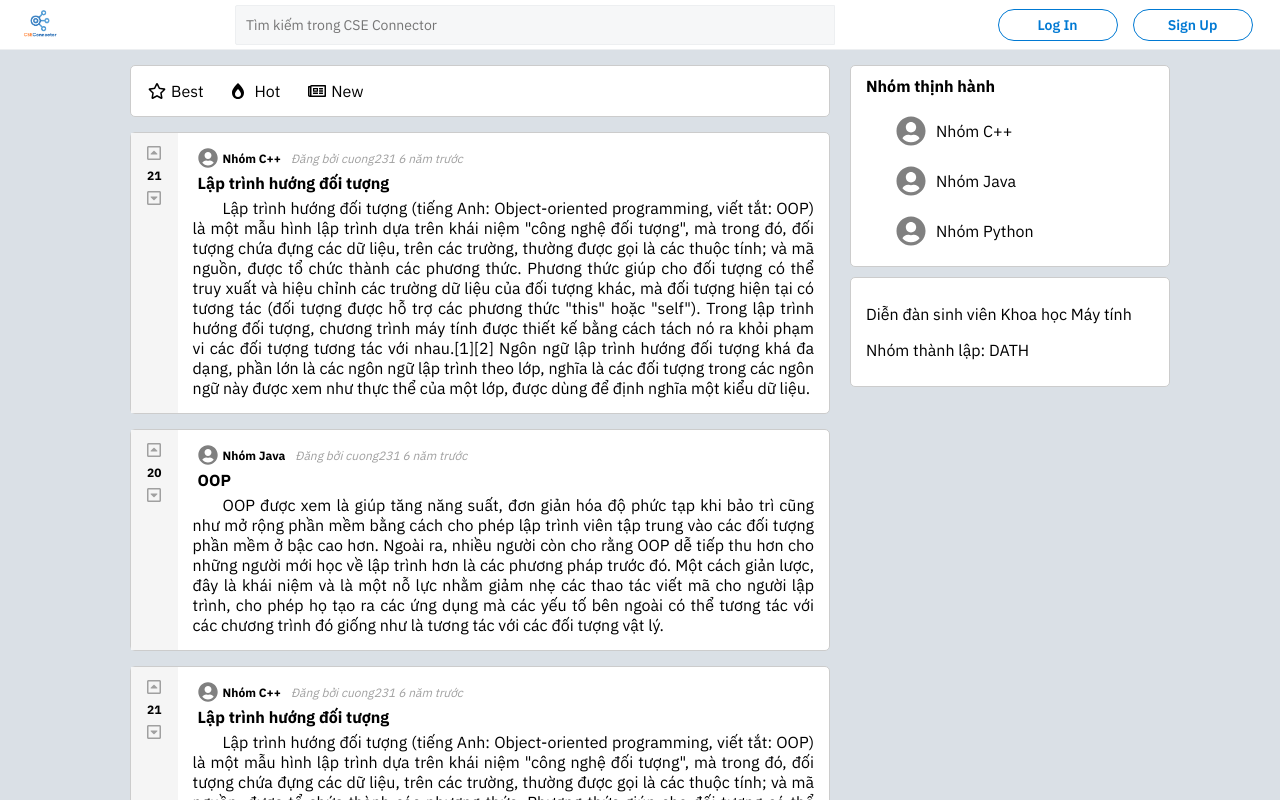
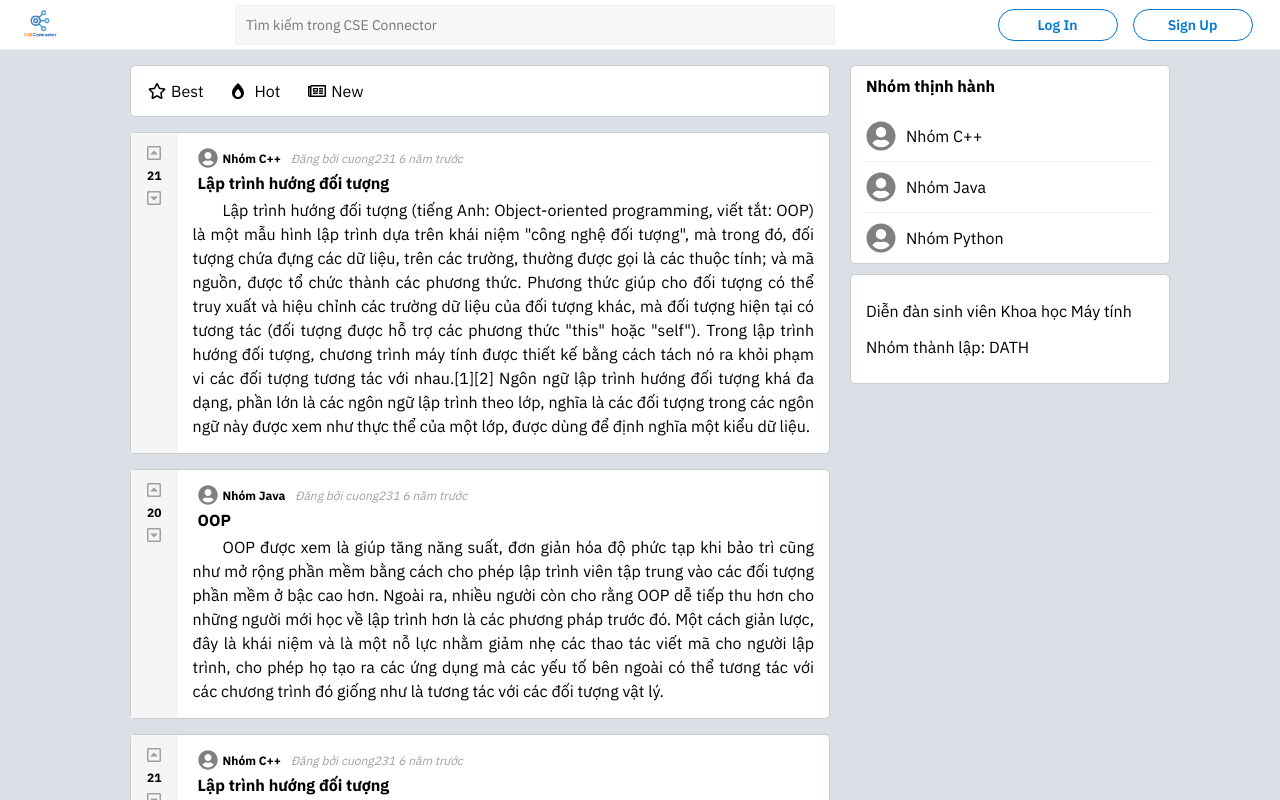
Before and after one commit to anhtu12st/DACNPM-L07, a React (Create React App) app in the folder client/: page / in a window 1280 px wide. Shown: the top 800 px of the page. Built offline with nearby package versions, Linux system fonts and the light colour scheme.

Commit message:
modified sass

```diff
--- a/client/src/Components/CreatePostEditor/CreatePostEditor.module.sass
+++ b/client/src/Components/CreatePostEditor/CreatePostEditor.module.sass
@@ -54,6 +54,8 @@
       width: 100%
       height: 100%
       text-transform: uppercase
+      .tag
+        margin: 0 5px
   .sendNotification
     padding: 20px 15px
     background-color: $background-light-gray
--- a/client/src/Components/CreatePostEditor/index.js
+++ b/client/src/Components/CreatePostEditor/index.js
@@ -33,7 +33,7 @@ const CreatePostEditor = () => {
           <RoundButton>
             <div className={style.flexWrapper}>
               <LocalOfferOutlined/>
-              <span>Tag</span>
+              <span className={style.tag}>Tag</span>
               <KeyboardArrowDownOutlined/>
             </div>
           </RoundButton>
--- a/client/src/Components/GroupFollowing/GroupFollowing.module.sass
+++ b/client/src/Components/GroupFollowing/GroupFollowing.module.sass
@@ -4,20 +4,16 @@
 .listGroup
   display: flex
   flex-direction: column
-  margin-top: 10px
-  margin-left: 20px
+  margin-top: 15px
   .group
     display: flex
     flex-direction: row
-    margin-left: 10px
-    margin-top: 10px
-    margin-bottom: 10px
-    border-radius: 10px
-
-    &:hover
-      height: 40px
-      background-color: #e2e2e2
-
+    align-items: center
+    width: 100%
+    padding-top: 10px
+    &:not(:last-child)
+      border-bottom: 1px solid $border-gray
+      padding-bottom: 10px
     div
       margin-top: auto
       margin-bottom: auto
--- a/client/src/Components/Header/index.js
+++ b/client/src/Components/Header/index.js
@@ -1,4 +1,5 @@
 import React from 'react';
+
 import {faSignOutAlt, faUserCircle} from '@fortawesome/free-solid-svg-icons';
 import {FontAwesomeIcon} from '@fortawesome/react-fontawesome';
 import {Link} from "react-router-dom";
--- a/client/src/Components/LoginForm/LoginForm.module.sass
+++ b/client/src/Components/LoginForm/LoginForm.module.sass
@@ -30,12 +30,13 @@
 
                 .button
                     padding: 7.5px 15px
-                    border-radius: 10px
+                    border-radius: 99px
                     background-color: green
                     color: #ffffff
                     border: none
                     outline: none
                     cursor: pointer
+                    text-decoration: none
 
             .toSignup
                 text-align: center
--- a/client/src/Components/PostSummary/PostSummary.module.sass
+++ b/client/src/Components/PostSummary/PostSummary.module.sass
@@ -56,9 +56,9 @@ svg
     font-weight: bold
     margin: 5px
     padding: 5px
-    margin-left: 5px
 
   .post_content
     text-align: justify
     text-indent: 30px
     padding: 5px
+    line-height: 1.5
--- a/client/src/Components/SignUpForm/SignupForm.module.sass
+++ b/client/src/Components/SignUpForm/SignupForm.module.sass
@@ -31,12 +31,13 @@
 
                 .button
                     padding: 7.5px 15px
-                    border-radius: 10px
+                    border-radius: 99px
                     background-color: green
                     color: #ffffff
                     border: none
                     outline: none
                     cursor: pointer
+                    text-decoration: none
 
             .toLogin
                 text-align: center
--- a/client/src/Components/TrendingGroup/TrendingGroup.module.sass
+++ b/client/src/Components/TrendingGroup/TrendingGroup.module.sass
@@ -1,28 +1,27 @@
+@import ../../variable
+
+
 .listGroup
   display: flex
   flex-direction: column
-  margin-top: 10px
-  margin-left: 20px
+  margin-top: 15px
   .group
     display: flex
     flex-direction: row
-    margin-left: 10px
-    margin-top: 10px
-    margin-bottom: 10px
-    border-radius: 10px
-
-    &:hover
-      height: 40px
-      background-color: #e2e2e2
-
+    align-items: center
+    width: 100%
+    padding-top: 10px
+    &:not(:last-child)
+      border-bottom: 1px solid $border-gray
+      padding-bottom: 10px
     div
       margin-top: auto
       margin-bottom: auto
       cursor: pointer
 
     .groupAvatar
-        color: grey
-        font-size: 30px
+      color: grey
+      font-size: 30px
 
     .groupName
       margin-left: 10px
--- a/client/src/_variable.sass
+++ b/client/src/_variable.sass
@@ -1,7 +1,7 @@
 $canvas-gray: #DAE0E6
 $light-gray: #F5F5F5
 $post-border: #cccccc
-$post-transparent: #ffffffcc
+$post-transparent: #ffffff
 $dark-gray: #A0A0A0
 $main-white: #ffffff
 $hover-gray: #f0f0f0
```
Also changed, not shown: 1 other file (tests, documents, lock files or other folders).
